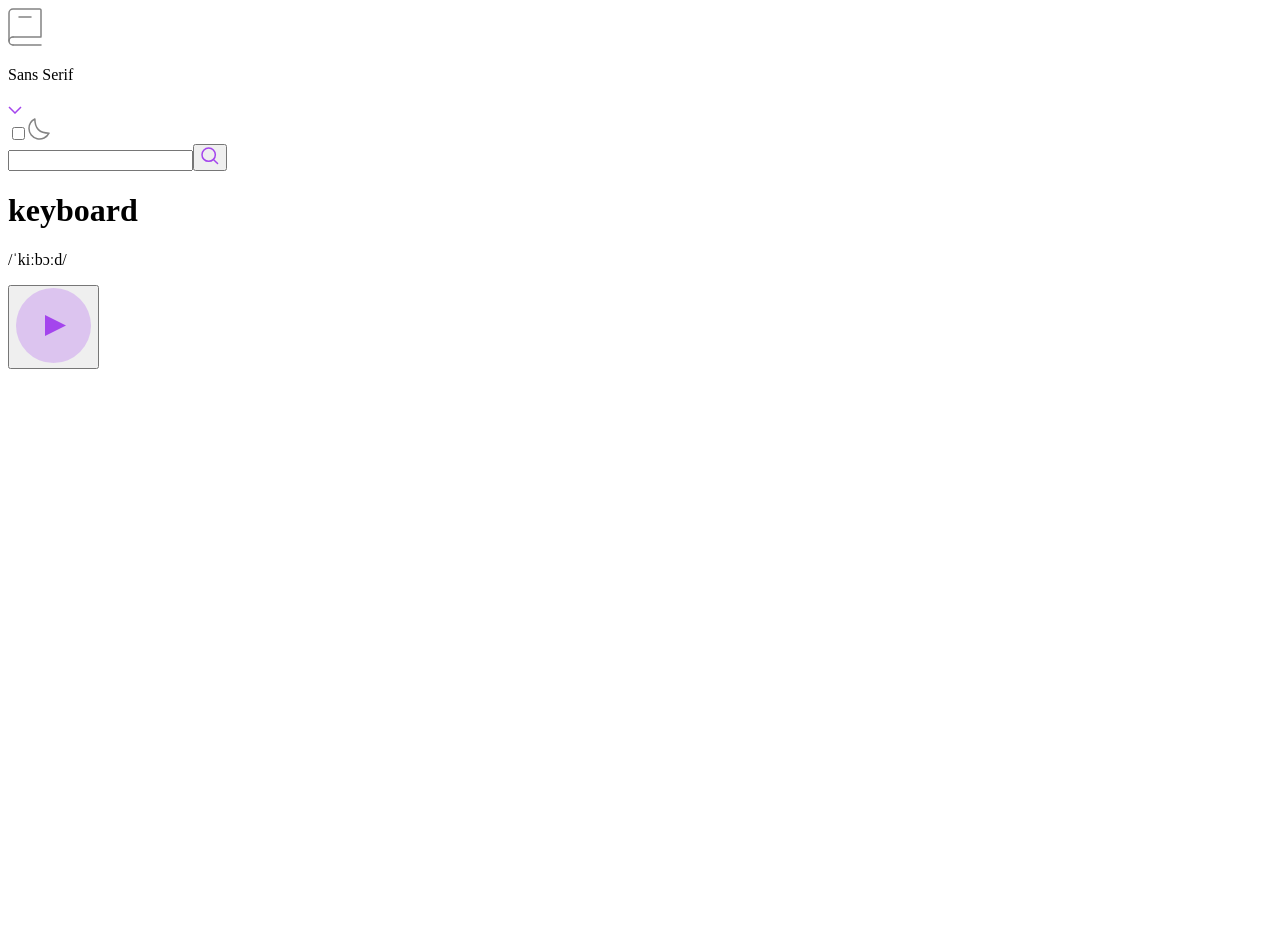
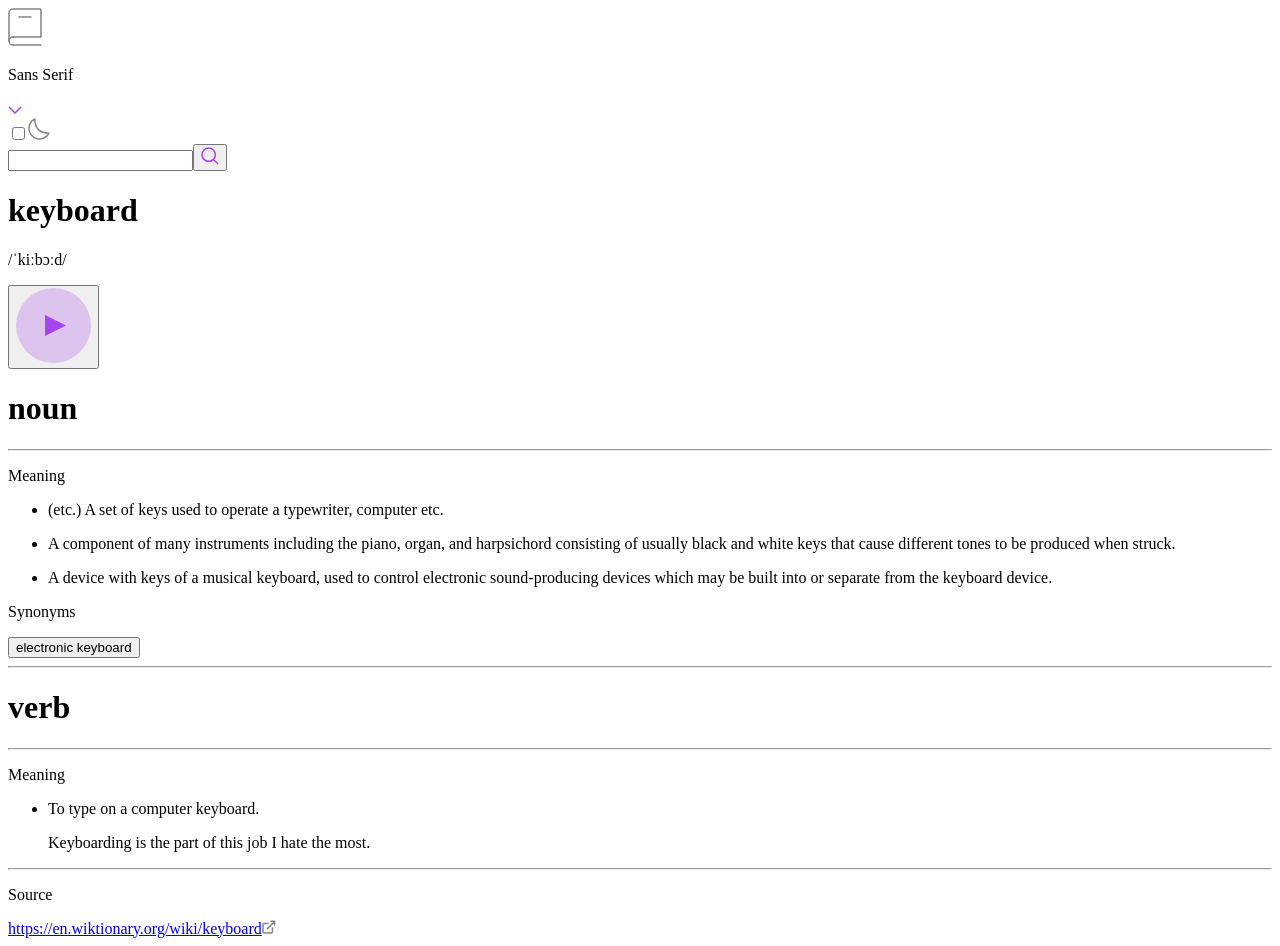
Before and after one commit to azanra/dictionary-web-app, a React (Vite) app: page / in a window 1280 px wide. Before the commit the page ends 800 px from the top, so only its background shows below. Built offline with nearby package versions, Linux system fonts and the light colour scheme.

Commit message:
feat: render meanings and source data

```diff
--- a/src/pages/components/Body.jsx
+++ b/src/pages/components/Body.jsx
@@ -1,9 +1,26 @@
+import Meaning from "./Meaning";
 import Phonetic from "./Phonetic";
+import IconNewWindow from "../../assets/svg/IconNewWindow.svg?react";
 
 const Body = ({ data }) => {
+  const { sourceUrls } = data;
   return (
     <div>
       <Phonetic data={data} />
+      <Meaning data={data} />
+      <div>
+        <p>Source</p>
+        <div>
+          {sourceUrls.map((url, index) => {
+            return (
+              <div key={index}>
+                <a href={url}>{url}</a>
+                <IconNewWindow />
+              </div>
+            );
+          })}
+        </div>
+      </div>
     </div>
   );
 };
--- /dev/null
+++ b/src/pages/components/Meaning.jsx
@@ -0,0 +1,58 @@
+const Meaning = ({ data }) => {
+  const { meanings } = data;
+  return (
+    <div>
+      {meanings.map((speech, index) => {
+        return <MeaningItem speech={speech} key={index} />;
+      })}
+    </div>
+  );
+};
+
+const MeaningItem = ({ speech }) => {
+  const { partOfSpeech, definitions, synonyms, antonyms } = speech;
+  return (
+    <div>
+      <div>
+        <h1>{partOfSpeech}</h1>
+        <hr />
+      </div>
+      <p>Meaning</p>
+      <div>
+        <ul>
+          {definitions.map((definition, index) => {
+            const { definition: def, example } = definition;
+            return (
+              <li key={index}>
+                <p>{def}</p>
+                {example && <p>{example}</p>}
+              </li>
+            );
+          })}
+        </ul>
+      </div>
+      <MeaningItems meaning={synonyms} meaningType="Synonyms" />
+      <MeaningItems meaning={antonyms} meaningType="Antonyms" />
+      <hr />
+    </div>
+  );
+};
+
+const MeaningItems = ({ meaning, meaningType }) => {
+  return (
+    <>
+      {meaning && meaning.length > 0 && (
+        <div>
+          <p>{meaningType}</p>
+          <div>
+            {meaning.map((mean, index) => {
+              return <button key={index}> {mean}</button>;
+            })}
+          </div>
+        </div>
+      )}
+    </>
+  );
+};
+
+export default Meaning;
```
Also changed, not shown: src/assets/svg/IconNewWindow.svg (renamed from src/assets/svg/icon-new-window.svg).
